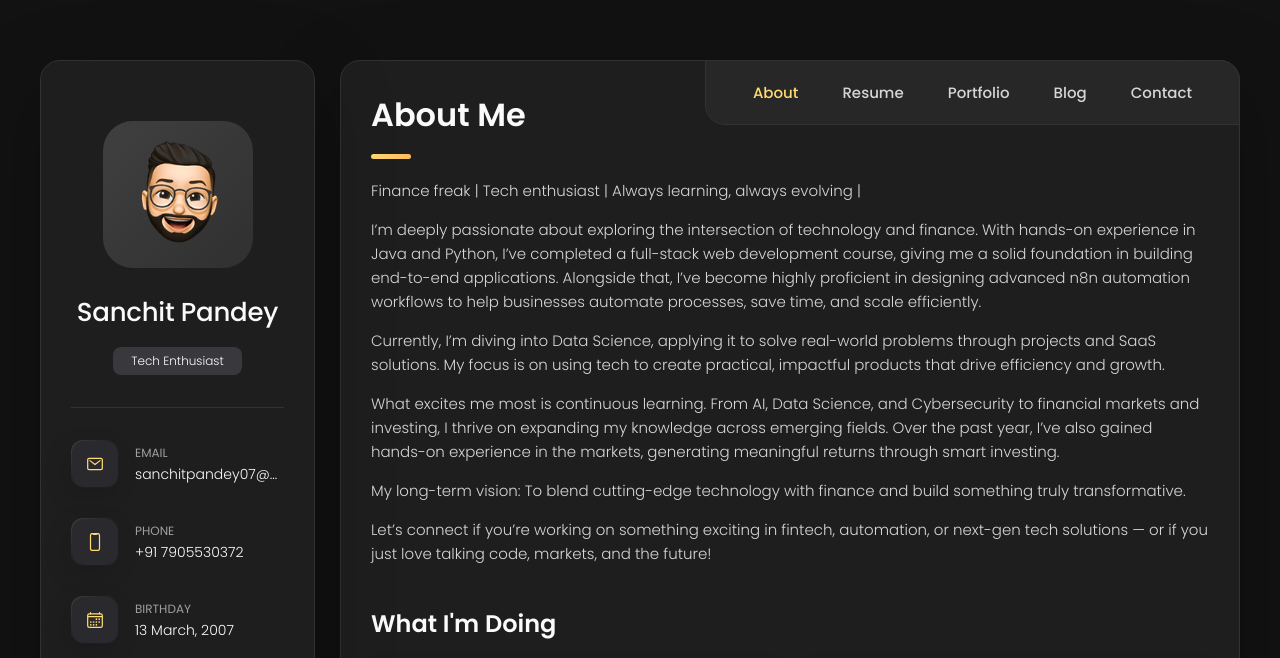
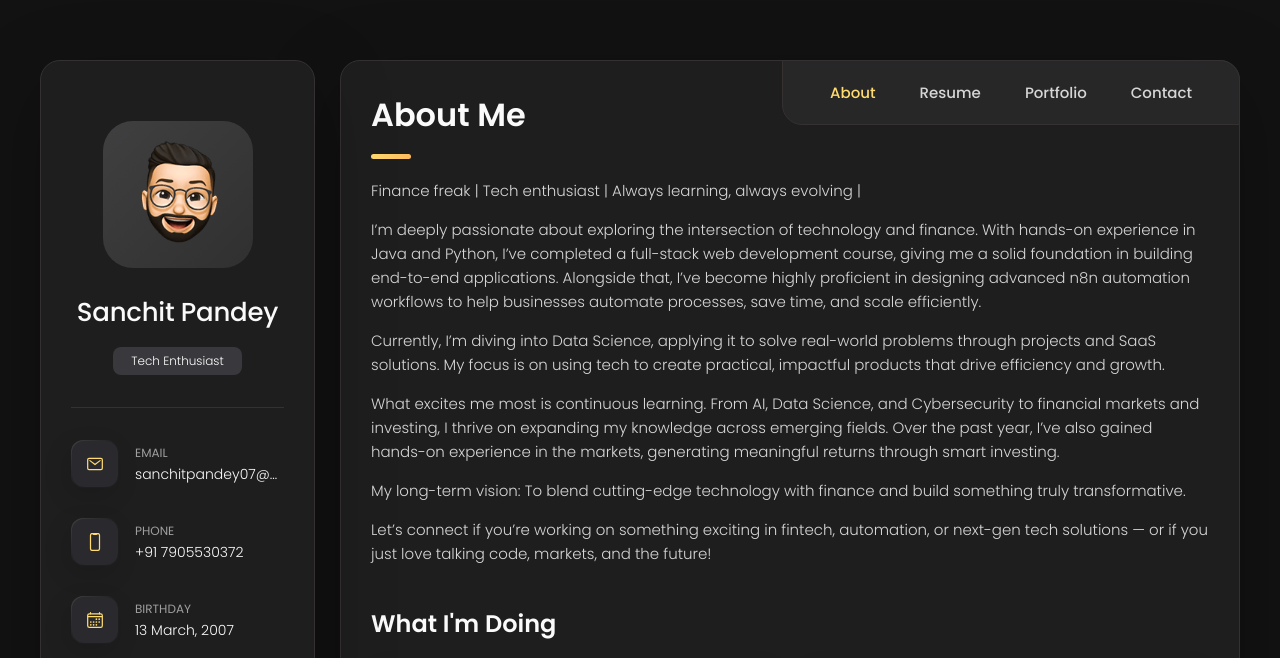
Before and after one commit to SanchitCoder/Portfolio, a plain HTML site: page index.html in a window 1280 px wide. Shown: the top 658 px of the page. Drawn offline with nearby package versions, Linux system fonts and the light colour scheme.

Commit message:
Blog Section Removed

```diff
--- a/index.html
+++ b/index.html
@@ -181,9 +181,9 @@
             <button class="navbar-link" data-nav-link>Portfolio</button>
           </li>
 
-          <li class="navbar-item">
+          <!-- <li class="navbar-item">
             <button class="navbar-link" data-nav-link>Blog</button>
-          </li>
+          </li> -->
 
           <li class="navbar-item">
             <button class="navbar-link" data-nav-link>Contact</button>
@@ -935,7 +935,7 @@
         - #BLOG
       -->
 
-      <article class="blog" data-page="blog">
+      <!-- <article class="blog" data-page="blog">
 
         <header>
           <h2 class="h2 article-title">Blog</h2>
@@ -1118,7 +1118,7 @@
         </section>
 
       </article>
-
+ -->
 
 
 
```
